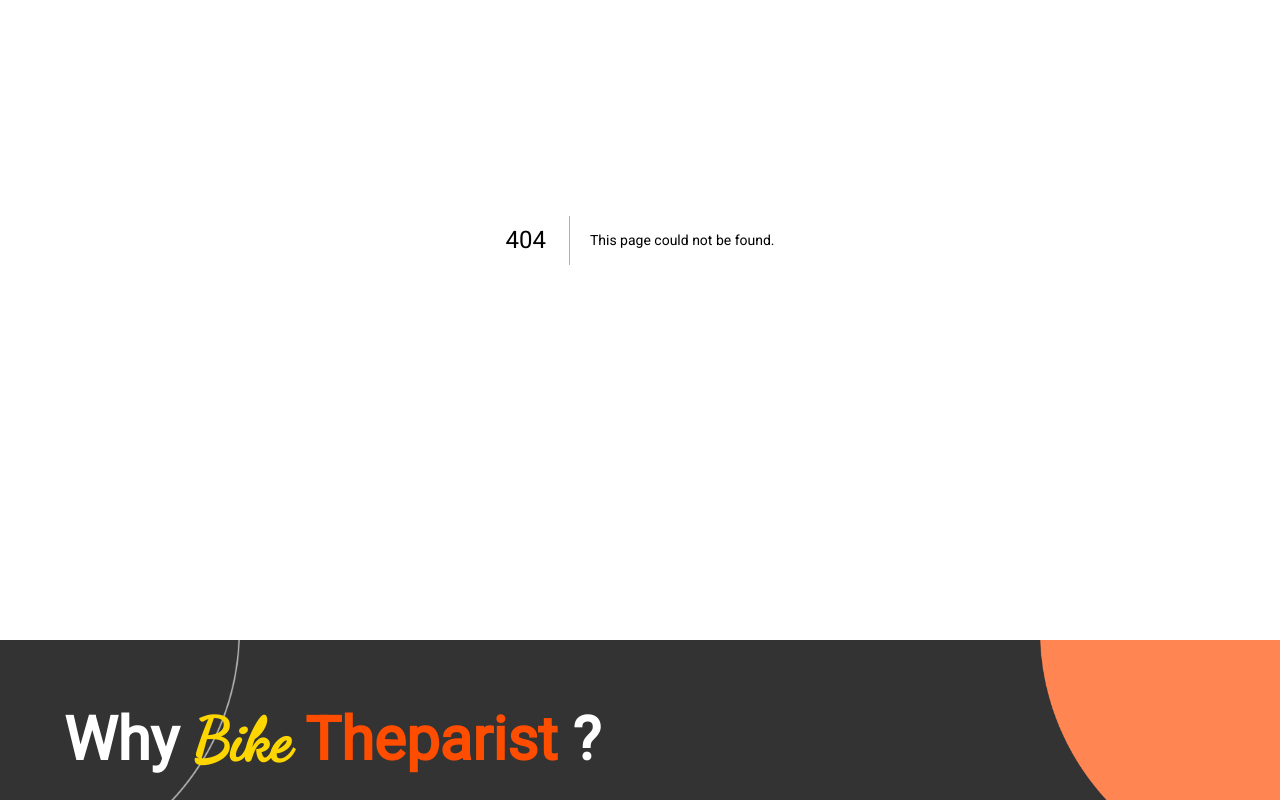
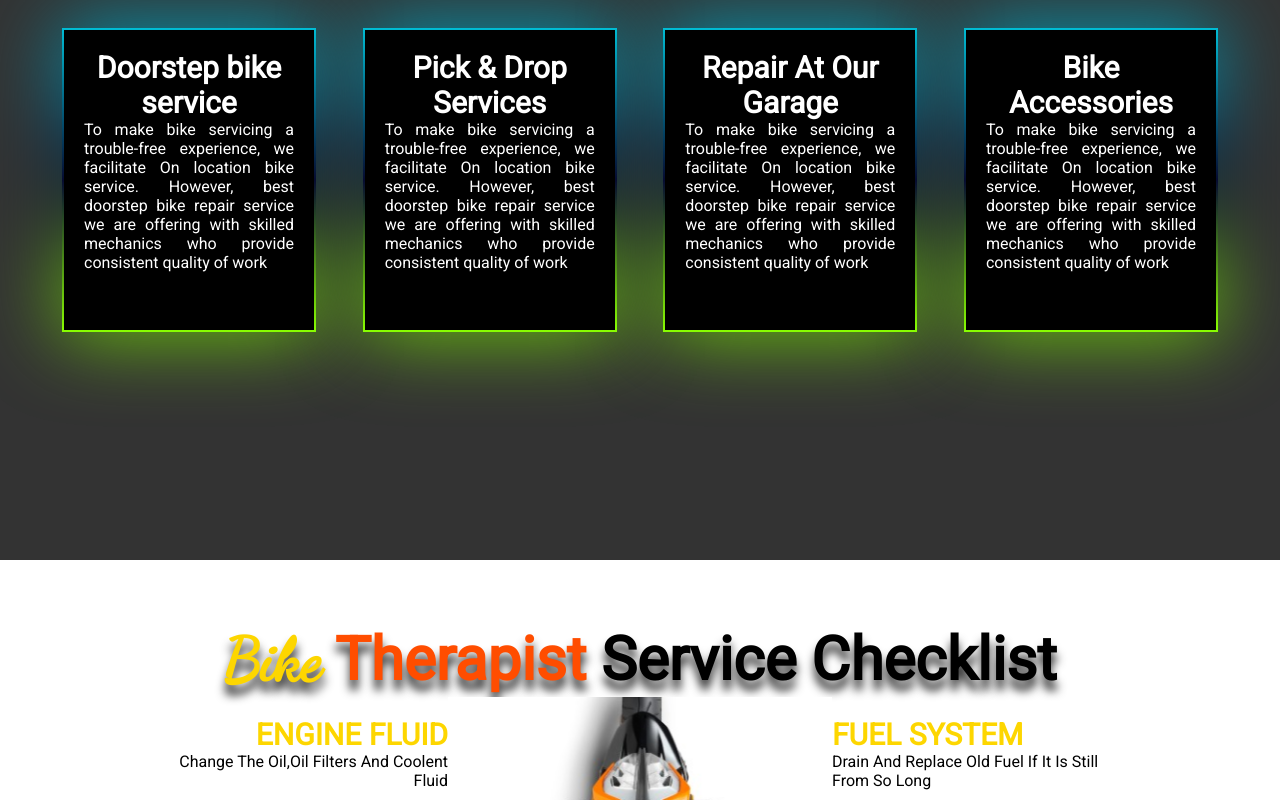
Before and after one commit to sambeetpanda507/bike_therepist, a Next.js app: page /services in a window 1280 px wide. Before the commit this address had no page. Shown: the part 240-1040 px from the top of the page. Built offline with nearby package versions, Linux system fonts and the light colour scheme.

Commit message:
completed service page

```diff
--- /dev/null
+++ b/components/serviceComponents/Bike.jsx
@@ -0,0 +1,88 @@
+import style from "../../styles/serviceStyle/Bike.module.css";
+const leftData = [
+  {
+    title: "ENGINE FLUID",
+    desc: "Change the oil,oil filters and coolent fluid",
+  },
+  {
+    title: "BRAKES",
+    desc: "Check brake fluid levels and brake pad wears",
+  },
+  {
+    title: "CLUTCH",
+    desc: "Clutch Adjustment",
+  },
+  {
+    title: "FRONT+REAR WHEEL",
+    desc: "Air pressure levellled, Wheel rotation and crush rubbers",
+  },
+  {
+    title: "DRIVE TRAIN",
+    desc:
+      "Look over the sprockets and chain for any wear.Clean the chain and lubricate it",
+  },
+];
+const rightData = [
+  {
+    title: "FUEL SYSTEM",
+    desc: "Drain and replace old fuel if it is still from so long",
+  },
+  {
+    title: "BATTERY",
+    desc: "Battery terminals to be cleaned and connection to be tighhtened",
+  },
+  {
+    title: "SUSPENSION",
+    desc: "Suspension Adjustment",
+  },
+  {
+    title: "LIGHTS,CABLE",
+    desc:
+      "Test all lights | Confirm throttle, brake and clutch cable operate Smoothly",
+  },
+  {
+    title: "AIR-FILTER",
+    desc:
+      "Look over the sprockets and chain for any wear.Clean the chain and lubricate it",
+  },
+];
+const Bike = () => {
+  return (
+    <section className={style.bike} id="bike">
+      <div className={style.bikeContainer}>
+        <h1 className={style.title}>
+          <span className={style.t0}> bike</span>
+          <span className={style.t1}> therapist </span>
+          service checklist
+        </h1>
+        <div className={style.bikeParts}>
+          <div className={style.left}>
+            {leftData.map((val, index) => {
+              return (
+                <div className={style.leftContent} key={index}>
+                  <h3>{val.title}</h3>
+                  <p>{val.desc}</p>
+                </div>
+              );
+            })}
+          </div>
+          <div className={style.center}>
+            <img src="/center-bike.png" alt="bike image" />
+          </div>
+          <div className={style.right}>
+            {rightData.map((val, index) => {
+              return (
+                <div className={style.rightContent} key={index}>
+                  <h3>{val.title}</h3>
+                  <p>{val.desc}</p>
+                </div>
+              );
+            })}
+          </div>
+        </div>
+      </div>
+    </section>
+  );
+};
+
+export default Bike;
--- /dev/null
+++ b/components/serviceComponents/Landing.jsx
@@ -0,0 +1,48 @@
+import style from "../../styles/serviceStyle/Landing.module.css";
+
+const cardData = [
+  {
+    title: "Doorstep bike service",
+    content:
+      "To make bike servicing a trouble-free experience, we facilitate On location bike service. However, best doorstep bike repair service we are offering with skilled mechanics who provide consistent quality of work",
+  },
+  {
+    title: "Pick & Drop Services",
+    content:
+      "To make bike servicing a trouble-free experience, we facilitate On location bike service. However, best doorstep bike repair service we are offering with skilled mechanics who provide consistent quality of work",
+  },
+  {
+    title: "Repair At Our Garage",
+    content:
+      "To make bike servicing a trouble-free experience, we facilitate On location bike service. However, best doorstep bike repair service we are offering with skilled mechanics who provide consistent quality of work",
+  },
+  {
+    title: "Bike Accessories",
+    content:
+      "To make bike servicing a trouble-free experience, we facilitate On location bike service. However, best doorstep bike repair service we are offering with skilled mechanics who provide consistent quality of work",
+  },
+];
+
+const Landing = () => {
+  return (
+    <section id="landing" className={style.landing}>
+      <div className={style.landingContainer}>
+        <h1 className={style.title}>
+          our <span>services</span>
+        </h1>
+        <div className={style.cardContainer}>
+          {cardData.map((value, index) => {
+            return (
+              <div className={style.card} key={index}>
+                <h2 className={style.cardTitle}>{value.title}</h2>
+                <p className={style.content}>{value.content}</p>
+              </div>
+            );
+          })}
+        </div>
+      </div>
+    </section>
+  );
+};
+
+export default Landing;
--- /dev/null
+++ b/pages/services.jsx
@@ -0,0 +1,19 @@
+import Head from "next/head";
+import Landing from "../components/serviceComponents/Landing";
+import Bike from "../components/serviceComponents/Bike";
+const Services = () => {
+  return (
+    <section id="services">
+      <Head>
+        <title>Our Services</title>
+        <meta
+          name="description"
+          content="this page give information about the services that we provide through bike therapist"
+        />
+      </Head>
+      <Landing />
+      <Bike />
+    </section>
+  );
+};
+export default Services;
--- /dev/null
+++ b/styles/serviceStyle/Bike.module.css
@@ -0,0 +1,94 @@
+.bike {
+  width: 100%;
+}
+.bikeContainer {
+  width: 100%;
+  padding: 5%;
+}
+.title {
+  text-transform: capitalize;
+  font-size: 6rem;
+  text-align: center;
+  text-shadow: 0rem 1rem 1rem #333;
+}
+.t0 {
+  font-family: "Dancing Script", cursive;
+  color: var(--text-warning);
+}
+.t1 {
+  color: var(--text-danger);
+}
+.bikeParts {
+  display: flex;
+  /* align-items: center; */
+  justify-content: space-between;
+  flex-wrap: wrap;
+}
+.left {
+  text-align: right;
+  display: flex;
+  flex-direction: column;
+  justify-content: space-between;
+  align-items: flex-end;
+  flex-basis: calc(100% / 3);
+}
+.leftContent {
+  width: 30rem;
+  margin-block: 2rem;
+}
+.leftContent h3 {
+  font-size: 3rem;
+  color: var(--text-warning);
+  text-transform: uppercase;
+  font-weight: bold;
+}
+
+.leftContent p {
+  font-size: 1.6rem;
+  text-transform: capitalize;
+}
+
+.right {
+  text-align: left;
+  display: flex;
+  flex-direction: column;
+  justify-content: space-between;
+  flex-basis: calc(100% / 3);
+}
+.rightContent {
+  width: 30rem;
+  margin-block: 2rem;
+}
+.rightContent h3 {
+  font-size: 3rem;
+  color: var(--text-warning);
+  text-transform: uppercase;
+  font-weight: bold;
+}
+
+.rightContent p {
+  font-size: 1.6rem;
+  text-transform: capitalize;
+}
+
+.center {
+  flex-basis: calc(100% / 3);
+}
+
+.center img {
+  height: 100%;
+  width: 100%;
+}
+
+@media (max-width: 900px) {
+  .left,
+  .center,
+  .right {
+    flex-basis: 100%;
+  }
+  .left,
+  .right {
+    align-items: center;
+    text-align: center;
+  }
+}
--- /dev/null
+++ b/styles/serviceStyle/Landing.module.css
@@ -0,0 +1,97 @@
+.landing {
+  width: 100%;
+  min-height: calc(100vh - 80px);
+  background-color: #333;
+  position: relative;
+  z-index: -2;
+}
+.landingContainer {
+  width: 100%;
+  padding: 5%;
+}
+.title {
+  font-size: 6rem;
+  color: var(--text-white);
+  text-align: center;
+  text-transform: capitalize;
+  margin-bottom: 2%;
+}
+.title span {
+  font-family: "Dancing Script", cursive;
+  color: var(--bg-warning);
+}
+.cardContainer {
+  display: flex;
+  justify-content: space-between;
+  flex-wrap: wrap;
+}
+.card {
+  min-height: 30rem;
+  width: 25rem;
+  background: #000;
+  position: relative;
+  color: var(--text-white);
+  padding: 2rem;
+  margin-top: 3rem;
+  transition: background linear;
+}
+.cardTitle {
+  font-size: 3rem;
+  text-align: center;
+}
+.content {
+  font-size: 1.6rem;
+  text-align: justify;
+}
+.card::before {
+  content: "";
+  position: absolute;
+  background: #fff;
+  left: -2px;
+  right: -2px;
+  top: -2px;
+  bottom: -2px;
+  z-index: -1;
+}
+
+.card::after {
+  content: "";
+  position: absolute;
+  background: #fff;
+  left: -2px;
+  right: -2px;
+  top: -2px;
+  bottom: -2px;
+  z-index: -2;
+  filter: blur(40px);
+}
+.card::before,
+.card::after {
+  background: linear-gradient(235deg, #89ff00, #060c31, #00bcd4);
+  animation-name: borderBlur;
+  animation-duration: 2s;
+  animation-iteration-count: infinite;
+}
+@keyframes borderBlur {
+  0% {
+    background: linear-gradient(12deg, #89ff00, #060c31, #00bcd4);
+  }
+  25% {
+    background: linear-gradient(100deg, #89ff00, #060c31, #00bcd4);
+  }
+  50% {
+    background: linear-gradient(200deg, #89ff00, #060c31, #00bcd4);
+  }
+  75% {
+    background: linear-gradient(292, #89ff00, #060c31, #00bcd4);
+  }
+  100% {
+    background: linear-gradient(360deg, #89ff00, #060c31, #00bcd4);
+  }
+}
+
+@media (max-width: 600px) {
+  .card {
+    flex-basis: 100%;
+  }
+}
```
Also changed, not shown: pages/about.jsx (+8 -0 lines), public/center-bike.png (added).
